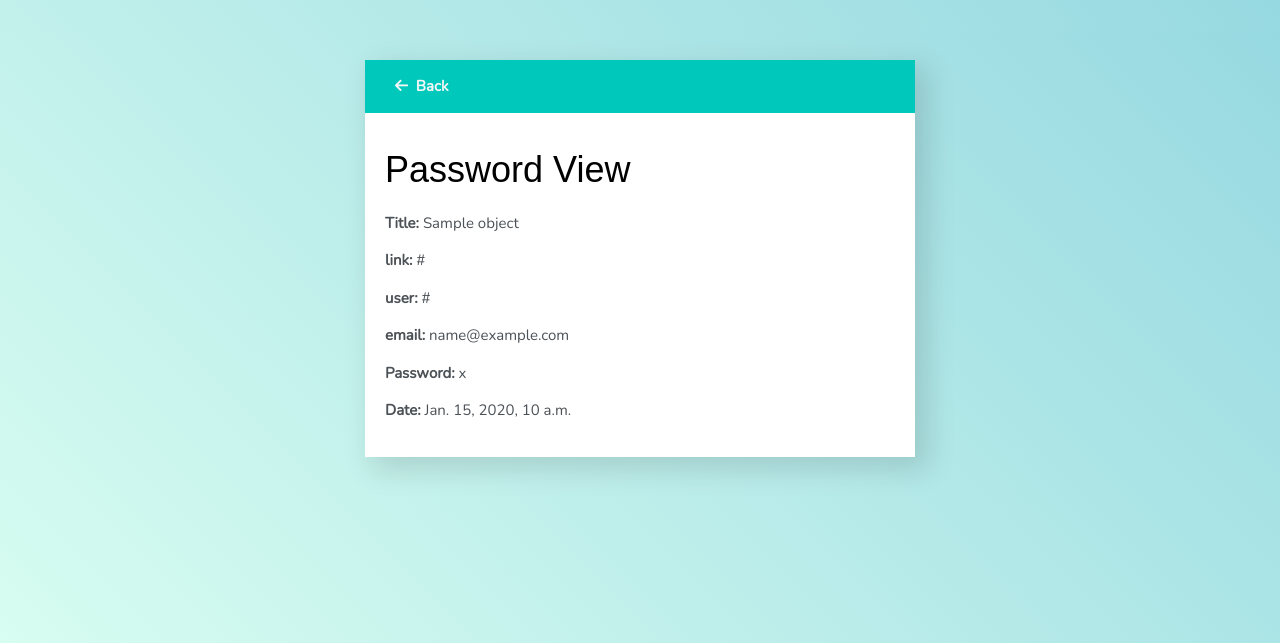
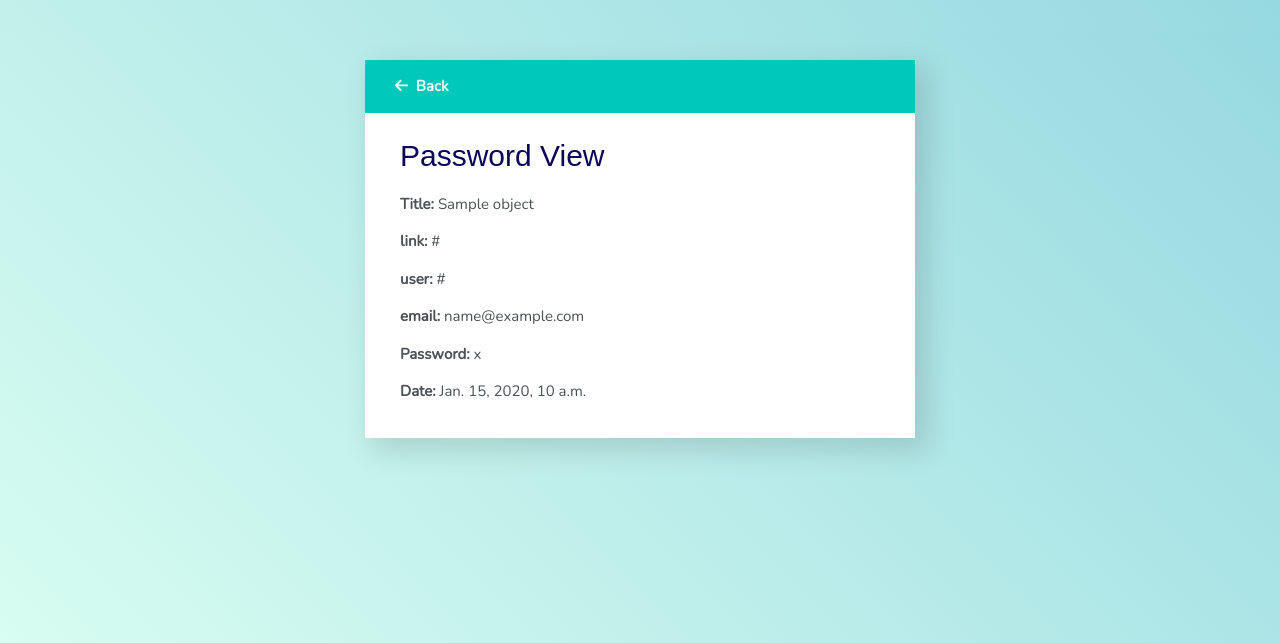
Before and after one commit to diogenes-souza/password-manager, a Django app: template base/templates/base/password.html in a window 1280 px wide. Shown: the top 643 px of the page. Run offline with Django 3.2, Linux system fonts and the light colour scheme; the template is opened without the code that fills it: most values are stand-ins (such as "Sample title", 1, 10 or a date in 2020); some libraries are stand-ins or nearby versions.

Commit message:
Styling password card (Edit mode).

```diff
--- a/base/templates/base/password.html
+++ b/base/templates/base/password.html
@@ -8,13 +8,13 @@
 
 <div class="card-body">
     <form method="POST" action="">
-        <h1>Password View</h1>
-        <p> <b>Title:</b> {{ object.siteTitle }}</p>
-        <p> <b>link:</b> {{ object.websiteLink }}</p>
-        <p> <b>user:</b> {{ object.websiteUser }}</p>
-        <p> <b>email:</b> {{ object.websiteEmail }}</p>
-        <p> <b>Password:</b> {{ object.websitePassword }}</p>
-        <p> <b>Date:</b> {{ object.createDate }}</p>
+        <h2>Password View</h2>
+        <p style="margin-left: 1rem;"> <b>Title:</b> {{ object.siteTitle }}</p>
+        <p style="margin-left: 1rem;"> <b>link:</b> {{ object.websiteLink }}</p>
+        <p style="margin-left: 1rem;"> <b>user:</b> {{ object.websiteUser }}</p>
+        <p style="margin-left: 1rem;"> <b>email:</b> {{ object.websiteEmail }}</p>
+        <p style="margin-left: 1rem;"> <b>Password:</b> {{ object.websitePassword }}</p>
+        <p style="margin-left: 1rem;"> <b>Date:</b> {{ object.createDate }}</p>
     </form>
 </div>
 
```
